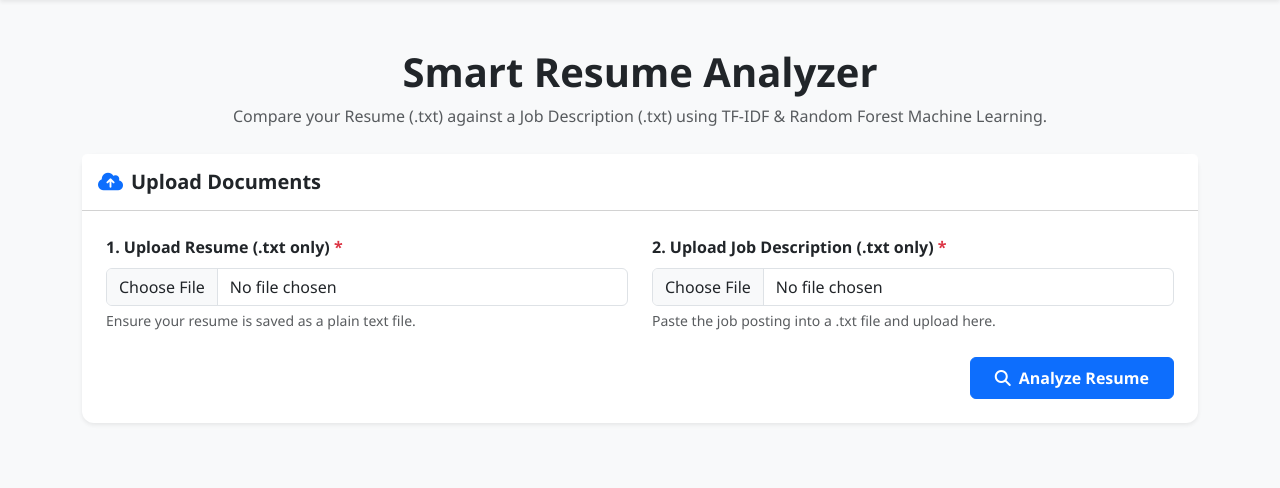
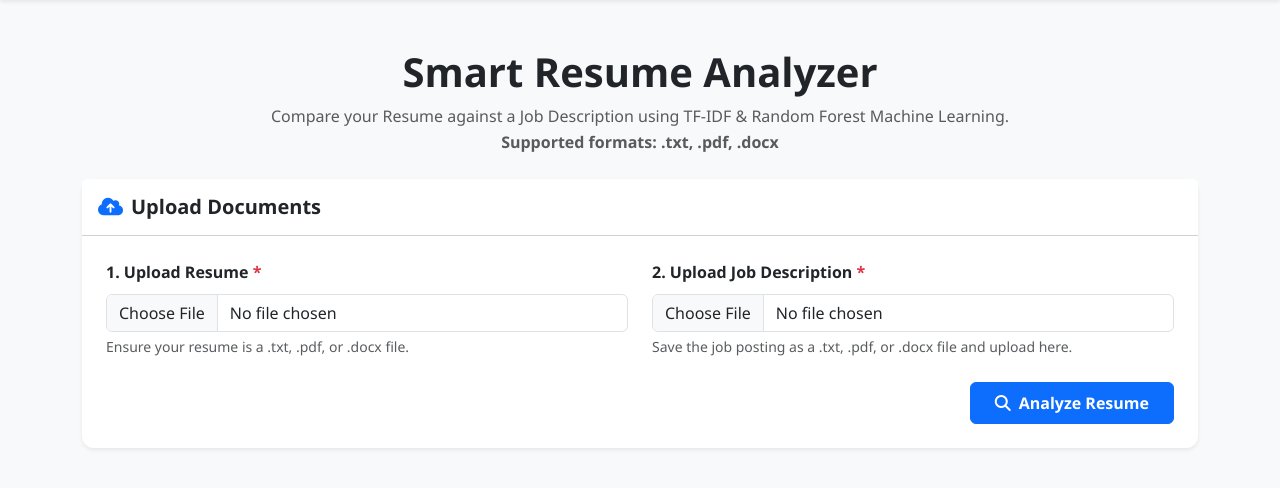
Before and after one commit to vwge72j/resumeranker, a Flask app: page / in a window 1280 px wide. Shown: the part 58-546 px from the top of the page. Run offline with Flask 3, Linux system fonts and the light colour scheme; parts of the project's set-up code (start-up, migrations or seed data) failed here and were passed over.

Commit message:
Revise upload instructions and supported formats
Updated text for clarity and supported file formats.

```diff
--- a/templates/index.html
+++ b/templates/index.html
@@ -32,7 +32,8 @@
         <div class="text-center mb-4">
             <h1 class="fw-bold text-dark">Smart Resume Analyzer</h1>
             <p class="text-muted">
-                Compare your Resume (.txt) against a Job Description (.txt) using TF-IDF & Random Forest Machine Learning.
+                Compare your Resume against a Job Description using TF-IDF & Random Forest Machine Learning. <br>
+                <strong>Supported formats: .txt, .pdf, .docx</strong>
             </p>
         </div>
 
@@ -59,19 +60,19 @@
                         <!-- Resume Upload Column -->
                         <div class="col-md-6">
                             <label for="resume" class="form-label fw-semibold">
-                                1. Upload Resume (.txt only) <span class="text-danger">*</span>
+                                1. Upload Resume <span class="text-danger">*</span>
                             </label>
                             <input class="form-control" type="file" id="resume" name="resume" accept=".txt, .pdf, .docx" required>
-                            <div class="form-text">Ensure your resume is saved as a plain text file.</div>
+                            <div class="form-text">Ensure your resume is a .txt, .pdf, or .docx file.</div>
                         </div>
 
                         <!-- Job Description Upload Column -->
                         <div class="col-md-6">
                             <label for="jd" class="form-label fw-semibold">
-                                2. Upload Job Description (.txt only) <span class="text-danger">*</span>
+                                2. Upload Job Description <span class="text-danger">*</span>
                             </label>
                             <input class="form-control" type="file" id="jd" name="jd" accept=".txt, .pdf, .docx" required>
-                            <div class="form-text">Paste the job posting into a .txt file and upload here.</div>
+                            <div class="form-text">Save the job posting as a .txt, .pdf, or .docx file and upload here.</div>
                         </div>
 
                     </div>
```
